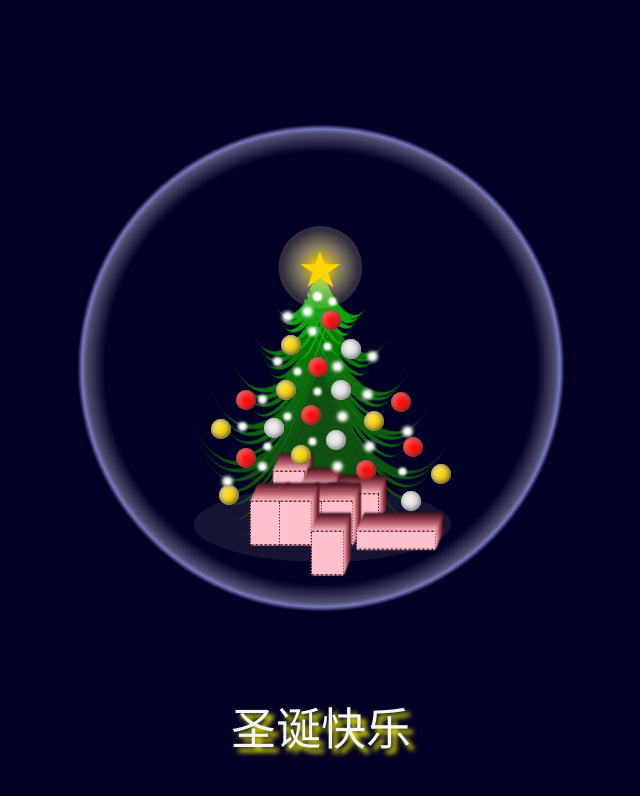
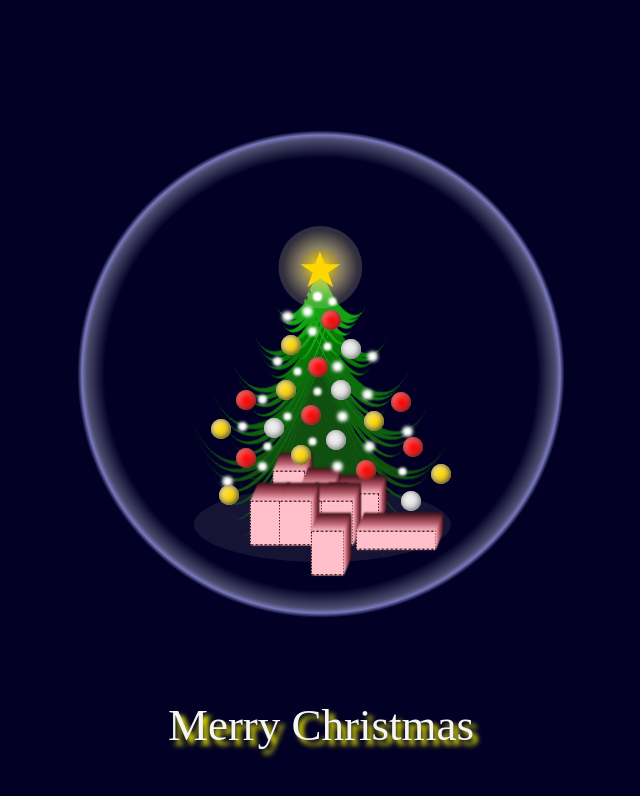
Before and after one commit to lh2207244732/christmas, a plain HTML site: page index.html in a window 1280 px wide. Shown: the whole page, without its empty margins (329-969 px from the left). Drawn offline with Linux system fonts and the light colour scheme.

Commit message:
fix:文案修改

```diff
--- a/index.html
+++ b/index.html
@@ -10,7 +10,7 @@
 <body>
   <ul class="bgg">
     <li class="sphere"></li>
-    <p class="text">圣诞快乐</p>
+    <p class="text">Merry Christmas</p>
   </ul>
   <ul class="tree">
     <li class="top-star"> </li>
```
